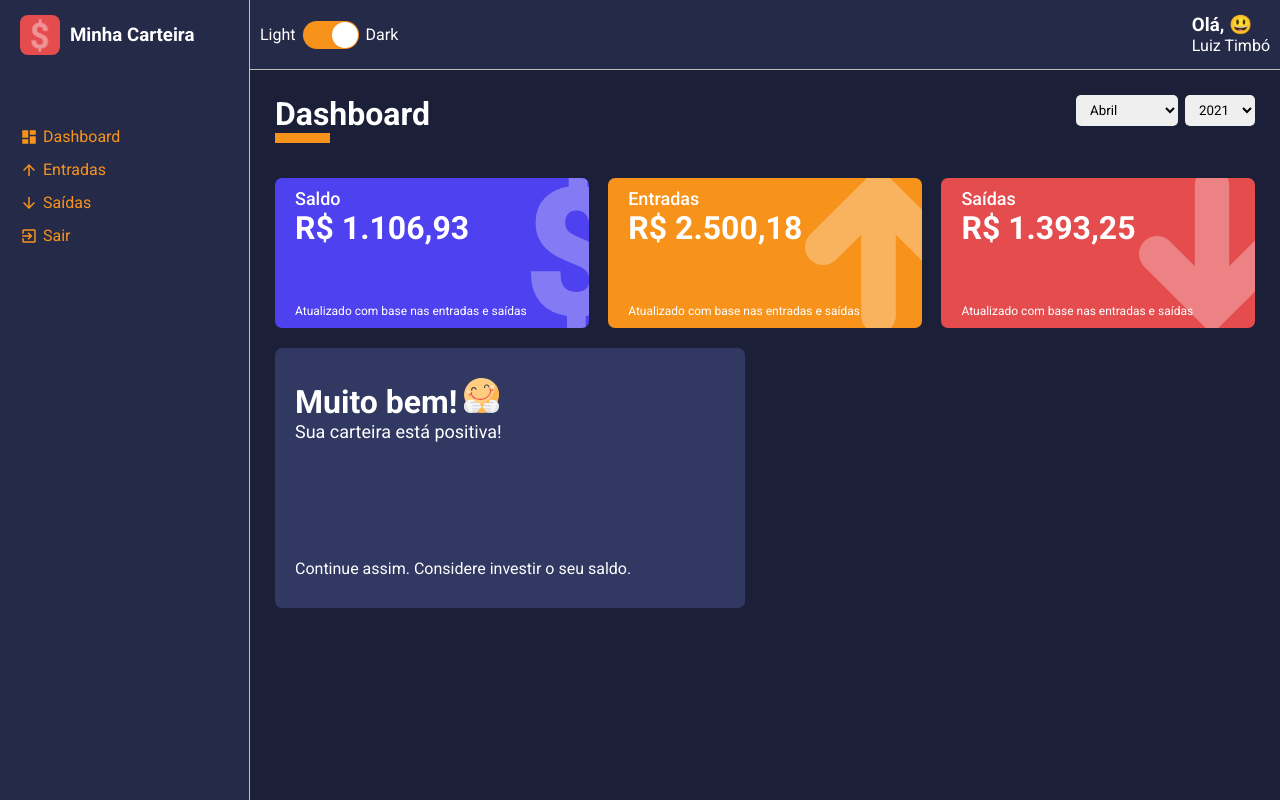
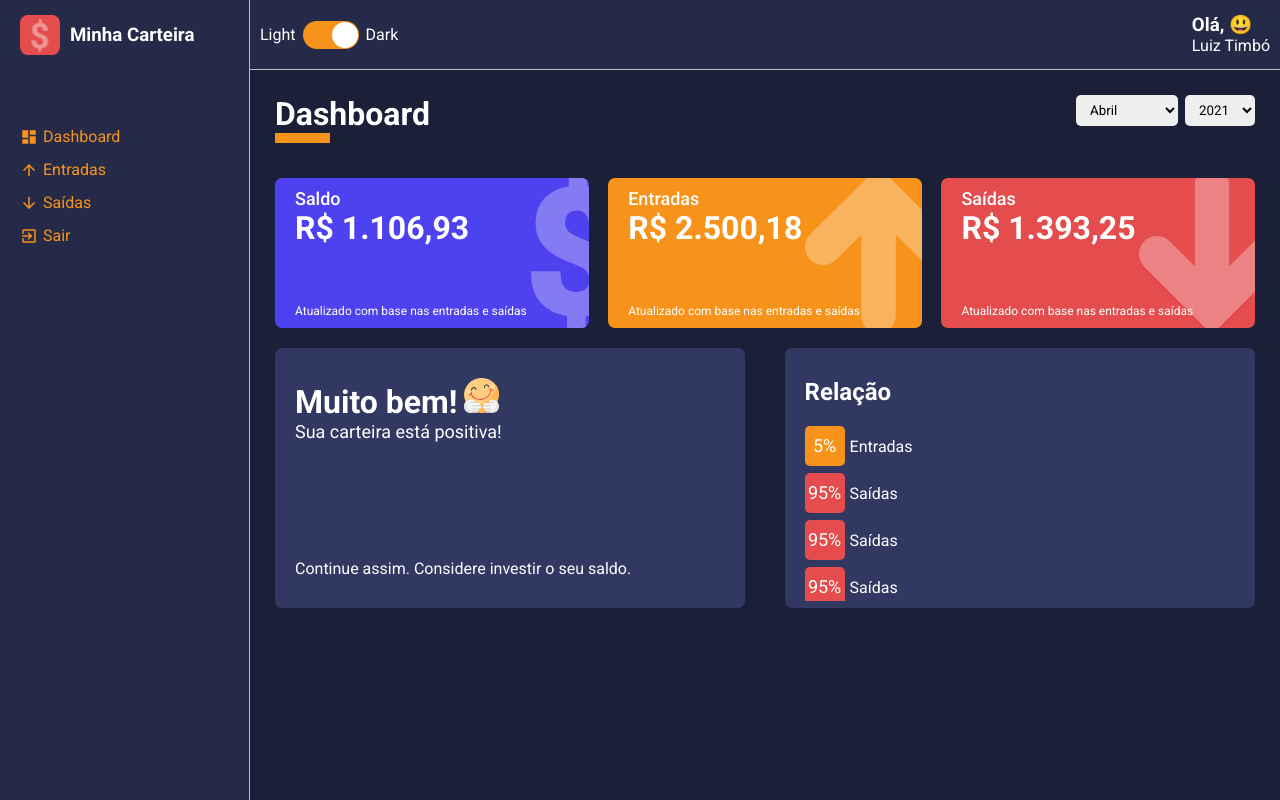
Before and after one commit to LuizTimboAlcantara/minha_carteira_react_typescript, a React (Create React App) app: page /dashboard in a window 1280 px wide. Built offline with nearby package versions, Linux system fonts and the light colour scheme.

Commit message:
Iniciando componente piechart.

```diff
--- a/package.json
+++ b/package.json
@@ -17,6 +17,7 @@
     "react-router-dom": "^5.2.0",
     "react-scripts": "4.0.3",
     "react-switch": "^6.0.0",
+    "recharts": "^2.0.9",
     "styled-components": "^5.2.3",
     "typescript": "^4.1.2",
     "uuidv4": "^6.2.7",
--- /dev/null
+++ b/src/components/PieChart/index.tsx
@@ -0,0 +1,42 @@
+import React from "react";
+//import { PieChart, Pie, Cell, ResponsiveContainer } from "recharts";
+
+import { Container, SideRight, SideLeft, LegendContainer, Legend } from "./styles";
+
+const PieChart: React.FC = () => (
+  <Container>
+    <SideLeft>
+      <h2>Relação</h2>
+      <LegendContainer>
+        <Legend color="#F7931B">
+          <div>5%</div>
+          <span>Entradas</span>
+        </Legend>
+        <Legend color="#E44C4E">
+          <div>95%</div>
+          <span>Saídas</span>
+        </Legend>
+        <Legend color="#E44C4E">
+          <div>95%</div>
+          <span>Saídas</span>
+        </Legend>
+        <Legend color="#E44C4E">
+          <div>95%</div>
+          <span>Saídas</span>
+        </Legend>
+        <Legend color="#E44C4E">
+          <div>95%</div>
+          <span>Saídas</span>
+        </Legend>
+        <Legend color="#E44C4E">
+          <div>95%</div>
+          <span>Saídas</span>
+        </Legend>
+      </LegendContainer>
+    </SideLeft>
+
+    <SideRight></SideRight>
+  </Container>
+);
+
+export default PieChart;
--- /dev/null
+++ b/src/components/PieChart/styles.ts
@@ -0,0 +1,65 @@
+import styled from "styled-components"
+
+interface ILegendProps {
+  color: string;
+}
+
+export const Container = styled.div`
+  width:48%;
+  height: 260px;
+  margin: 10px 0;
+  background-color: ${props => props.theme.colors.tertiary};
+  color: ${props => props.theme.colors.white};
+  border-radius: 7px;
+  display: flex;
+`;
+
+export const SideLeft = styled.aside`
+  padding: 30px 20px;
+
+    > h2{
+      margin-bottom: 20px;
+    }
+`;
+
+export const LegendContainer = styled.ul`
+  list-style: none;
+  height: 175px;
+  padding-right: 15px;
+  overflow-y: scroll;
+
+  ::-webkit-scrollbar{
+      width:  10px;
+    }
+
+    ::-webkit-scrollbar-thumb{
+      background-color: ${props => props.theme.colors.secondary};
+      border-radius: 10px;
+    }
+
+    ::-webkit-scrollbar-track{
+      background-color: ${props => props.theme.colors.tertiary};
+    }
+`;
+
+export const Legend = styled.li<ILegendProps>`
+  display: flex;
+  align-items: center;
+  margin-bottom: 7px;
+
+    > div{
+      background-color: ${props => props.color};
+      width: 40px;
+      height: 40px;
+      border-radius: 5px;
+      font-size: 18px;
+      line-height: 40px;
+      text-align: center;
+    }
+
+    > span{
+      margin-left: 5px;
+    }
+`;
+
+export const SideRight = styled.main``;
--- a/src/pages/Dashboard/index.tsx
+++ b/src/pages/Dashboard/index.tsx
@@ -4,6 +4,7 @@ import ContentHeader from "../../components/ContentHeader";
 import SelectInput from "../../components/SelectInput";
 import WalletBox from "../../components/WalletBox";
 import MessageBox from "../../components/MessageBox";
+import PieChart from "../../components/PieChart";
 
 import expenses from "../../repositories/expenses";
 import gains from "../../repositories/gains";
@@ -100,7 +101,7 @@ const Dashboard: React.FC = () => {
         footerText: "Verifique seus gastos e tente cortar algumas coisas desnecessárias.",
         icon: sadImg,
       };
-    } else if (totalBalance == 0) {
+    } else if (totalBalance === 0) {
       return {
         title: "Ufaaa!",
         description: "Neste mês, você gsatou exatamente o que ganhou.",
@@ -146,7 +147,10 @@ const Dashboard: React.FC = () => {
         <WalletBox title="Saldo" amount={totalBalance} footerlabel="Atualizado com base nas entradas e saídas" icon="dolar" color="#4E41F0" />
         <WalletBox title="Entradas" amount={totalGains} footerlabel="Atualizado com base nas entradas e saídas" icon="arrowUp" color="#F7931B" />
         <WalletBox title="Saídas" amount={totalExpenses} footerlabel="Atualizado com base nas entradas e saídas" icon="arrowDown" color="#E44C4E" />
+
         <MessageBox title={message.title} description={message.description} footerText={message.footerText} icon={message.icon} />
+
+        <PieChart />
       </Content>
     </Container>
   );
```
Also changed, not shown: 1 other file (tests, documents, lock files or other folders).
